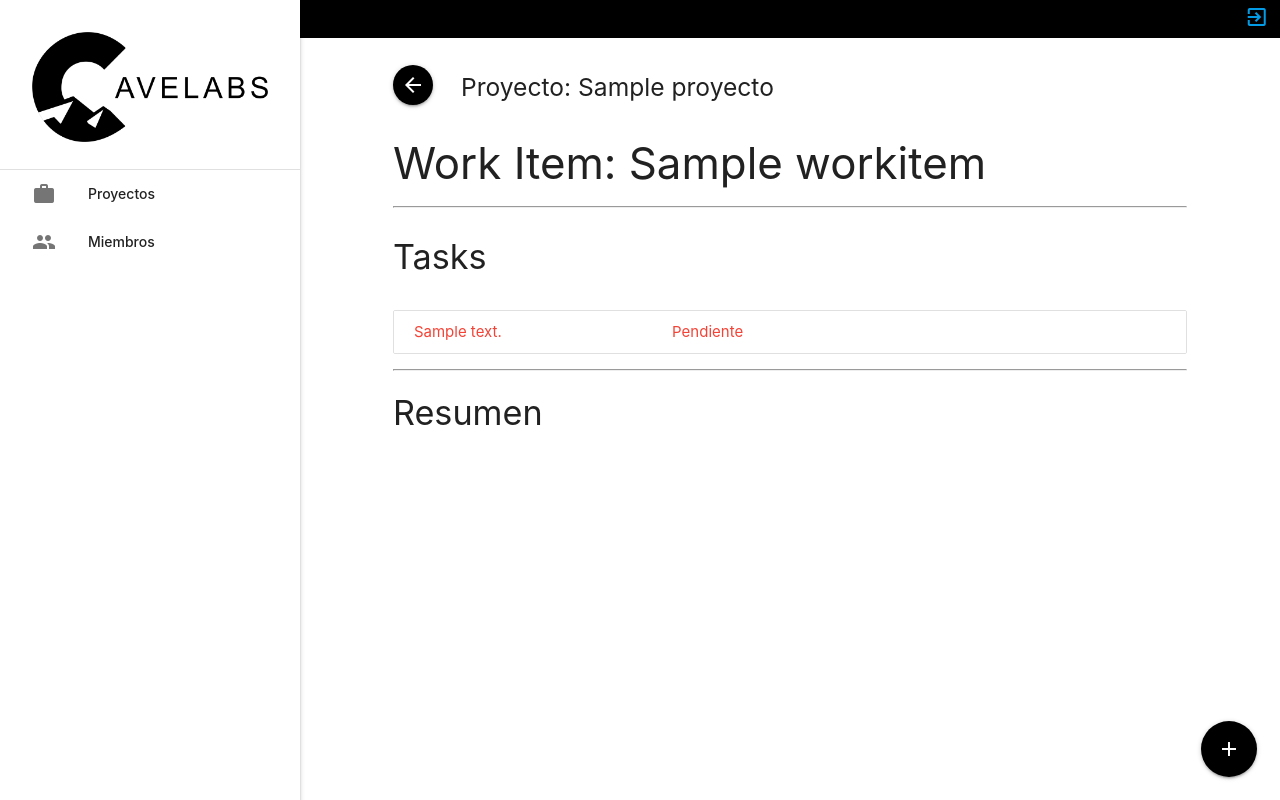
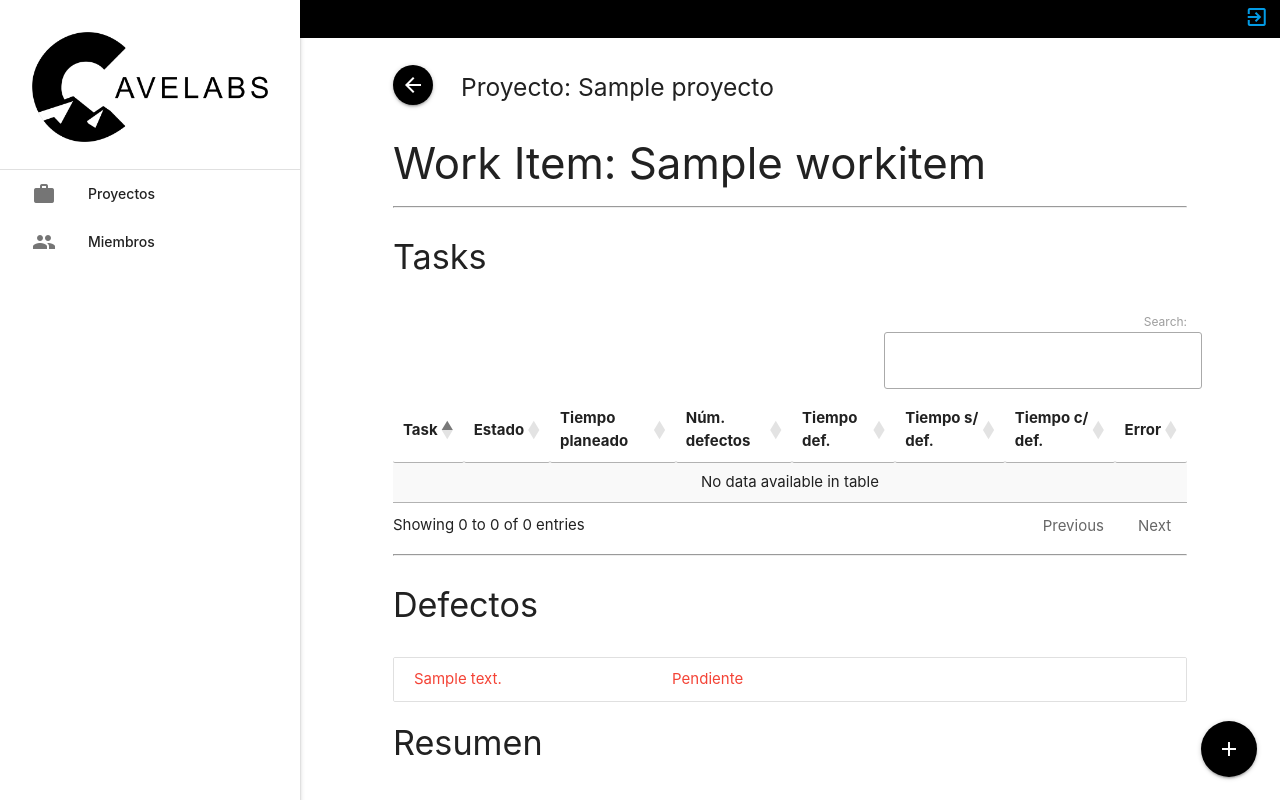
Before and after one commit to danielamezcua/okthen, a Django app: template okthen/workitems/templates/detalle_work_item.html in a window 1280 px wide. Run offline with Django 3.2, Linux system fonts and the light colour scheme; tables that the repository leaves empty hold one stand-in row (values such as "Sample post"); the template is opened without the code that fills it: values that come from a table or form of the project are taken from there, most other values are stand-ins (such as "Sample title", 1, 10 or a date in 2020); some libraries are stand-ins or nearby versions.

Commit message:
Agregar resumen de work items

```diff
--- a/okthen/tasks/models.py
+++ b/okthen/tasks/models.py
@@ -3,6 +3,7 @@
 from workitems.models import WorkItem
 from django.db.models import Sum, F
 from decimal import Decimal
+import math
 #try
 class Task(models.Model):
     ESTADO_CHOICES = ((0,'Pendiente'),
@@ -38,6 +39,12 @@
     def obtener_tiempo_total(self):
         return self.obtener_tiempo_defectos() + self.obtener_tiempo()
 
+    def contar_defectos(self):
+        return self.obtener_defectos().count()
+
+    def obtener_error(self):
+        return round(Decimal(math.fabs(self.tiempo_estimado - self.obtener_tiempo_total()))/self.tiempo_estimado,4)
+
     def __str__(self):
         return self.descripcion
 
--- a/okthen/templates/base.html
+++ b/okthen/templates/base.html
@@ -5,11 +5,11 @@
     <meta charset="utf-8">
     <!--Import Google Icon Font-->
     <link href="https://fonts.googleapis.com/icon?family=Material+Icons" rel="stylesheet">
-
-    <!-- Compiled and minified CSS -->
     <link rel="stylesheet" href="https://cdnjs.cloudflare.com/ajax/libs/materialize/1.0.0-alpha.4/css/materialize.min.css">
     <!--Let browser know website is optimized for mobile-->
       <link rel="stylesheet" type="text/css" href="{% static 'css/main.css' %}">
+      <link rel="stylesheet" type="text/css" href="https://cdn.datatables.net/v/dt/jszip-2.5.0/dt-1.10.16/b-1.5.1/b-flash-1.5.1/b-html5-1.5.1/datatables.min.css"/>    <!-- Compiled and minified CSS -->
+
     <meta name="viewport" content="width=device-width, initial-scale=1.0"/>
     {% block head %}{% endblock head %}
     <title>{% block title %}{% endblock title %}</title>
@@ -30,6 +30,9 @@
 
      <!-- Compiled and minified JavaScript -->
     <script src="https://cdnjs.cloudflare.com/ajax/libs/materialize/1.0.0-alpha.4/js/materialize.min.js"></script>
+    <script type="text/javascript" src="https://cdnjs.cloudflare.com/ajax/libs/pdfmake/0.1.32/pdfmake.min.js"></script>
+    <script type="text/javascript" src="https://cdnjs.cloudflare.com/ajax/libs/pdfmake/0.1.32/vfs_fonts.js"></script>
+    <script type="text/javascript" src="https://cdn.datatables.net/v/dt/jszip-2.5.0/dt-1.10.16/b-1.5.1/b-flash-1.5.1/b-html5-1.5.1/datatables.min.js"></script>
     {# sidenav js init #}
     <script type="text/javascript">
         $(document).ready(function(){
--- a/okthen/templates/login.html
+++ b/okthen/templates/login.html
@@ -9,7 +9,7 @@
         <div class="col l3 m2"></div>
           <div class="col s12 m8 l5">
             <div class="card-panel hoverable z-depth-6">
-                <h5> El director de departamento solicita tu autenticación </h5>
+                <h5> Selecciona tu nombre </h5>
              <form id="login-form" action="" method="post">
                     {% csrf_token %}
                         <div class="input-field col s12">
--- a/okthen/workitems/models.py
+++ b/okthen/workitems/models.py
@@ -7,3 +7,6 @@
 
     def __str__(self):
         return self.nombre
+
+    def obtener_tasks_sin_defectos(self):
+        return self.task_set.filter(informacion_defecto__isnull=True)
--- a/okthen/workitems/templates/detalle_work_item.html
+++ b/okthen/workitems/templates/detalle_work_item.html
@@ -1,5 +1,7 @@
 {% extends 'base.html' %}
-
+{% block title %}
+    {{ workitem }}
+{% endblock %}
 {% block header %}
     {% include 'header.html' %}
 {% endblock %}
@@ -38,8 +40,41 @@
                 </div>
             </div>
         </div>
+        <table id="table_id" class="display">
+            <thead>
+                <tr>
+                    <th>Task </th>
+                    <th>Estado</th>
+                    <th>Tiempo planeado</th>
+                    <th>Núm. defectos</th>
+                    <th>Tiempo def.</th>
+                    <th>Tiempo s/ def.</th>
+                    <th>Tiempo c/ def.</th>
+                    <th>Error </th>
+                </tr>
+            </thead>
+            <tbody>
+                {% for task in workitem.obtener_tasks_sin_defectos %}
+                    <tr>
+                        <td><a href="{% url 'tasks:ver_task' task.id %}" class="row collection-item {% if task.estado == 0 %} red-text {% elif task.estado == 1%} yellow-text {% elif task.estado == 2%} blue-text {% else %} green-text{% endif %}">{{ task }}</a></td>
+                        <td> {{ task.get_estado_display }}</td>
+                        <td>{{ task.tiempo_estimado }}</td>
+                        <td>{{ task.contar_defectos }}</td>
+                        <td> {{ task.obtener_tiempo_defectos }}</td>
+                        <td>{{ task.obtener_tiempo }}</td>
+                        <td>{{ task.obtener_tiempo_total }}</td>
+                        <td>{{ task.obtener_error}}</td>
+                    </tr>
+                {% endfor %}
+            </tbody>
+        </table>
+        <hr>
+        <div class="row">
+            <div class="col s6"><h4> Defectos </h4></div>
+        </div>
         <div class="collection">
              {% for task in workitem.task_set.all %}
+                 {% if task.informacion_defecto %}
                     <a href="{% url 'tasks:ver_task' task.id %}" class="row collection-item {% if task.estado == 0 %} red-text {% elif task.estado == 1%} yellow-text {% elif task.estado == 2%} blue-text {% else %} green-text{% endif %}">
                         <div class="col s4">
                             {{ task }}
@@ -48,14 +83,13 @@
                             {{ task.get_estado_display }}
                         </div>
                         <div class="col s4">
-
                         </div>
                     </a>
+                 {% endif %}
              {% endfor %}
         </div>
-        <hr>
+
         <h4>Resumen</h4>
-
         </div>
         <div class="col s1"> </div>
     </div>
@@ -68,6 +102,12 @@
 {% block js %}
     <script>
         $(document).ready(function(){
+           $('#table_id').DataTable( {
+                dom: 'Bfrtip',
+                buttons: [
+                    'csv', 'excel', 'pdf'
+                ]
+           } );
             $('.tooltipped').tooltip();
              var elem = document.querySelector('.fixed-action-btn');
              var instance = M.FloatingActionButton.init(elem, {
```
Lines whose indentation alone changed are shown as unchanged.
